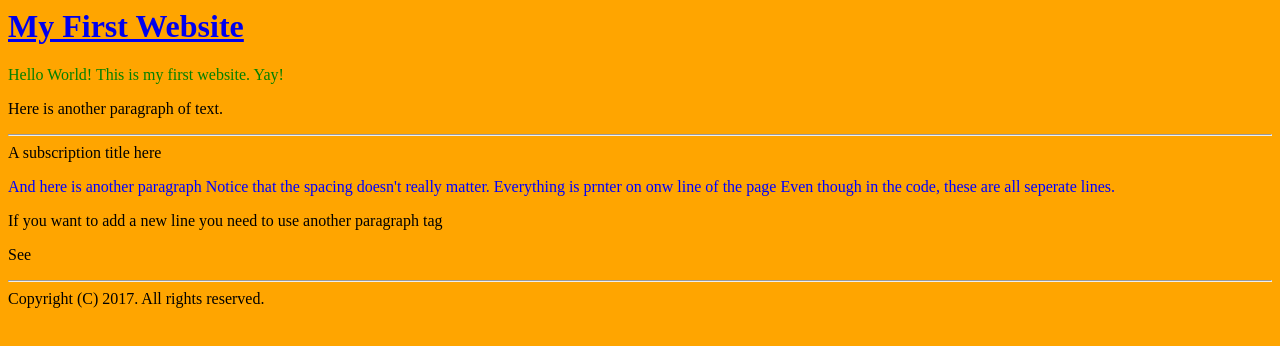
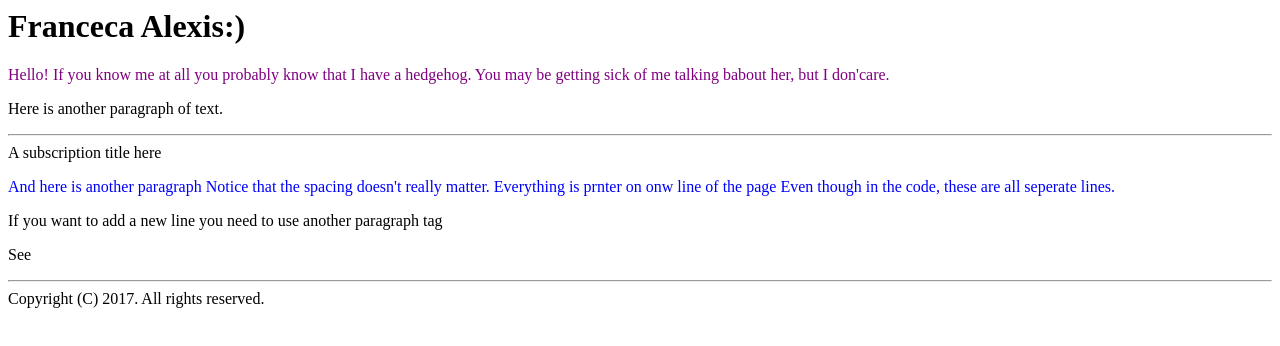
Before and after one commit to colvidak000/csptest11, a plain HTML site: page index.html in a window 1280 px wide. Drawn offline with Linux system fonts and the light colour scheme.

Commit message:
Update index.html

```diff
--- a/index.html
+++ b/index.html
@@ -1,8 +1,8 @@
 <html>
   <title>Sample Website #1</title>
-  <body bgcolor=orange>
-    <h1 style="color:red"><a href="page1.html">My First Website</a></h1>
-  <p style="color:green">Hello World! This is my first website. Yay!
+  <body bgcolor=white>
+    <h1 style="color:black">Franceca Alexis:)</h1>
+  <p style="color:purple">Hello! If you know me at all you probably know that I have a hedgehog. You may be getting sick of me talking babout her, but I don'care.
   <p>Here is another paragraph of text.
   <hr>
   <hr2> A subscription title here</hr2>
```
